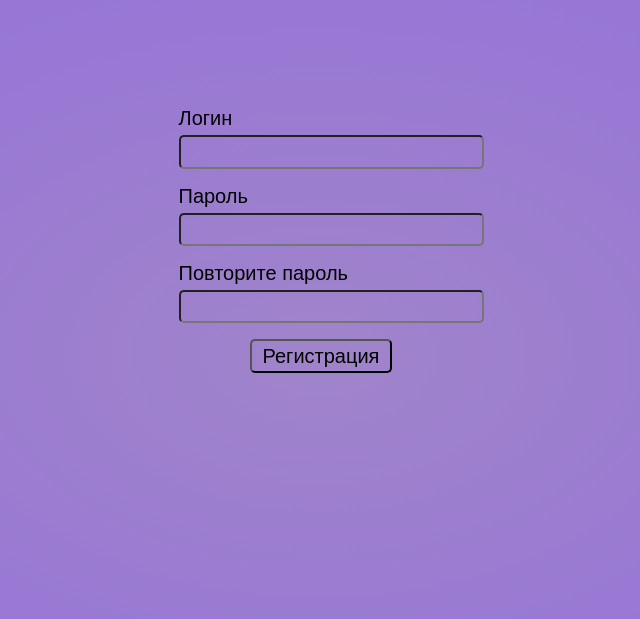
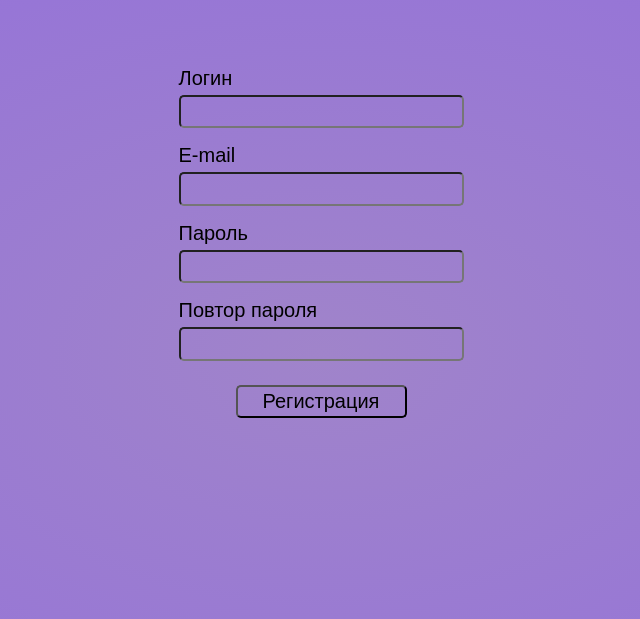
Before and after one commit to Dim-Aks/Get_ready, a Django app: page /users/register/ in a window 1280 px wide. Shown: the part 45-664 px from the top of the page, without its empty margins (319-959 px from the left). Run offline with Django 5.2, Linux system fonts and the light colour scheme.

Commit message:
Сделана форма регистрации пользователей с проверкой на уникальность логина и корректность пароля

```diff
--- a/get_ready/get_ready/settings.py
+++ b/get_ready/get_ready/settings.py
@@ -126,3 +126,5 @@ STATIC_URL = "static/"
 DEFAULT_AUTO_FIELD = "django.db.models.BigAutoField"
 
 LOGIN_REDIRECT_URL = 'home'
+
+LOGIN_URL = 'users:login'
--- /dev/null
+++ b/get_ready/users/forms.py
@@ -0,0 +1,27 @@
+from django import forms
+from django.contrib.auth.forms import UserCreationForm
+from django.contrib.auth import get_user_model
+
+ # Форма регистрации
+class RegisterUserForm(UserCreationForm):
+    username = forms.CharField(label='Логин', widget=forms.TextInput(attrs={'class':'form-input'}))
+    password1 = forms.CharField(label='Пароль', widget=forms.PasswordInput(attrs={'class':'form-input'}))
+    password2 = forms.CharField(label='Повтор пароля', widget=forms.PasswordInput(attrs={'class':'form-input'}))
+
+    class Meta:
+        model = get_user_model()
+        fields = ['username', 'email', 'password1', 'password2']
+        labels = {
+            'email': 'E-mail',
+        }
+        widgets = {
+            'email': forms.TextInput(attrs={'class': 'form-input'}),
+        }
+
+    # Проверка пароля на уникальность
+    def clean_email(self):
+        User = get_user_model()
+        email = self.cleaned_data['email']
+        if User.objects.filter(email=email).exists():
+            raise forms.ValidationError("Такой E-mail уже существует!")
+        return email
--- a/get_ready/users/static/users/css/login.css
+++ b/get_ready/users/static/users/css/login.css
@@ -24,7 +24,6 @@ body {
 .container {
     width: 100vw;
     height: 60vh;
-
     display: grid;
     grid-template-columns: 30vw 40vw 30vw;
 }
@@ -58,17 +57,46 @@ input {
 }
 
 /* подписи над полями ввода */
-label {
-    display: block; /* Размещает подпись над полем ввода */
-    margin-bottom: 5px; /* Добавляет небольшой отступ между подписью и полем ввода */
-  }
+.form-label {
+    display: block;
+    margin-bottom: 5px;
+    width: 100%;
+}
 
 /* центрирование кнопки войти/ регистрация */
 .button-block {
     text-align: center;
+    margin-top: 1.5rem; /* отступ сверху */
 }
 
-/* кнопка войти */
+/* Общие стили для всех полей ввода */
+.input-block input,
+.input-block select,
+.input-block textarea {
+    font-size: 20px;
+    outline: none;
+    border-radius: 5px;
+    padding: 0.2rem 0.5rem;
+    background-color: inherit; /* Прозрачное поле */
+    width: 100%;
+    font-weight: 300;
+    box-sizing: border-box; /* Чтобы padding не влиял на ширину */
+}
+
+/* Стили для ошибок */
+.form-error {
+    color: #0e0d0d;
+    font-size: 0.9em;
+    margin-top: 5px;
+}
+
+.form-error ul {
+    list-style: none;
+    padding-left: 0;
+    margin: 0;
+}
+
+/* кнопка войти, регистрация */
 button {
     font-size: 20px;
     outline: none;
@@ -78,10 +106,16 @@ button {
     background-color: inherit; /* прозрачные поля */
     cursor: pointer;
     font-weight: 500;
-    width: 50%;
+    width: 60%;
+    transition: background-color 0.3s ease;
 }
 
 /* кнопка Войти при наведении меняет цвет */
 button:hover {
     background-color: #BFACE0;
 }
+
+/* Стиль для скрытого поля next */
+input[type="hidden"] {
+    display: none;
+}
--- a/get_ready/users/templates/users/register.html
+++ b/get_ready/users/templates/users/register.html
@@ -17,7 +17,22 @@
         <div class="form-login">
             <form method="POST">
                 {% csrf_token %}
+
+                <!--  Сохраняет название страницы, куда нужно будет вернуться -->
+                <input type="hidden" name="next" value="{{ next }}" />
+
+                <!-- Общие ошибки формы (например, неверный пароль) -->
+                <div class="form-error">{{ form.non_field_errors }}</div>
+
+                {% for f in form %}
                 <div class="input-block">
+                    <label class="form-label" for="{{ f.id_for_label }}">{{ f.label }}</label>
+                    {{ f }} <!-- Это заменит <input> -->
+                    <div class="form-error">{{ f.errors }}</div> <!-- Блок ошибок для поля -->
+                </div>
+                {% endfor %}
+
+                <!-- <div class="input-block">
                     <label for="login">Логин</label>
                     <input id='login' type="text" name="login">
                 </div>
@@ -28,9 +43,10 @@
                 <div class="input-block">
                     <label for="password2">Повторите пароль</label>
                     <input id='password2' type="password" name="password2">
-                </div>
+                </div>-->
+
                 <div class="button-block">
-                    <button>Регистрация</button>
+                    <button type="submit">Регистрация</button>
                 </div>
             </form>
         </div>
--- a/get_ready/users/urls.py
+++ b/get_ready/users/urls.py
@@ -1,5 +1,5 @@
 from django.urls import path
-from .views import logout_user, LoginUser
+from .views import RegisterUser, logout_user, LoginUser
 from django.views.generic.base import TemplateView
 
 app_name = "users"
@@ -7,5 +7,5 @@ app_name = "users"
 urlpatterns = [
     path('login/', LoginUser.as_view(), name='login'),
     path('logout/', logout_user, name='logout'),
-    path('register/', TemplateView.as_view(template_name='users/register.html'), name='register'),
+    path('register/', RegisterUser.as_view(), name='register'),
 ]
--- a/get_ready/users/views.py
+++ b/get_ready/users/views.py
@@ -3,6 +3,9 @@ from django.contrib.auth import authenticate, login, logout
 from django.shortcuts import render, redirect
 from django.contrib.auth.forms import AuthenticationForm
 from django.contrib.auth.views import LoginView
+from django.urls import reverse_lazy
+from .forms import RegisterUserForm
+from django.views.generic import CreateView
 
 class LoginUser(LoginView):
     form_class = AuthenticationForm
@@ -10,6 +13,13 @@ class LoginUser(LoginView):
     extra_context = {'title': 'Авторизация'}
 
 
+class RegisterUser(CreateView):
+    form_class = RegisterUserForm
+    template_name = 'users/register.html'
+    extra_context = {'title': "Регистрация"}
+    success_url = reverse_lazy('users:login')
+
+
 def logout_user(request):
     logout(request)
     return redirect('home')
```
Also changed, not shown: get_ready/db.sqlite3.
